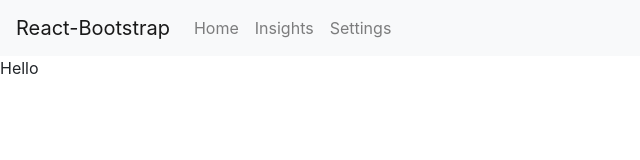
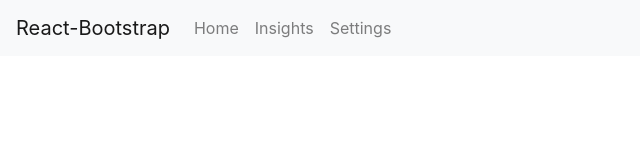
Before and after one commit to kingtut1/ShellHacksProjectFrontEnd, a React (Create React App) app: page / in a window 1280 px wide. Shown: the top 160 px of the page, without its empty margins (0-640 px from the left). Built offline with nearby package versions, Linux system fonts and the light colour scheme.

Commit message:
Added Switches for nav bar

```diff
--- a/package.json
+++ b/package.json
@@ -10,10 +10,12 @@
     "@types/node": "^12.0.0",
     "@types/react": "^16.9.0",
     "@types/react-dom": "^16.9.0",
+    "@types/react-router-dom": "^5.1.5",
     "bootstrap": "^4.5.2",
     "react": "^16.13.1",
     "react-bootstrap": "^1.3.0",
     "react-dom": "^16.13.1",
+    "react-router-dom": "^5.2.0",
     "react-scripts": "3.4.3",
     "typescript": "^3.8.3"
   },
--- a/src/App.tsx
+++ b/src/App.tsx
@@ -1,5 +1,6 @@
 import React from 'react';
 import NavigationBar from './NavigationBar';
+import { BrowserRouter as Router, Route, Switch } from 'react-router-dom';
 import {Nav, Navbar} from 'react-bootstrap';
 import {Form, FormControl} from 'react-bootstrap';
 import {Button} from 'react-bootstrap';
@@ -8,10 +9,14 @@ import './App.css';
 
 function App() {
   return (
-    <div>
+    <React.Fragment>
       <NavigationBar/>
-      <p> Hello </p>
-    </div>
+      <Router>
+        <Switch>
+
+        </Switch>
+      </Router>
+    </React.Fragment>
   );
 }
 
--- a/src/NavigationBar.tsx
+++ b/src/NavigationBar.tsx
@@ -10,9 +10,9 @@ class NavigationBar extends React.Component<{}, {}> {
                     <Navbar.Toggle aria-controls="basic-navbar-nav" />
                     <Navbar.Collapse id="basic-navbar-nav">
                         <Nav className="mr-auto">
-                            <Nav.Link href="#home">Home</Nav.Link>
-                            <Nav.Link href="#insights">Insights</Nav.Link>
-                            <Nav.Link href="#settings">Settings</Nav.Link>
+                            <Nav.Link href="/home">Home</Nav.Link>
+                            <Nav.Link href="/insights">Insights</Nav.Link>
+                            <Nav.Link href="/settings">Settings</Nav.Link>
                         </Nav>
                     </Navbar.Collapse>
                 </Navbar>
```
Also changed, not shown: 1 other file (tests, documents, lock files or other folders).
